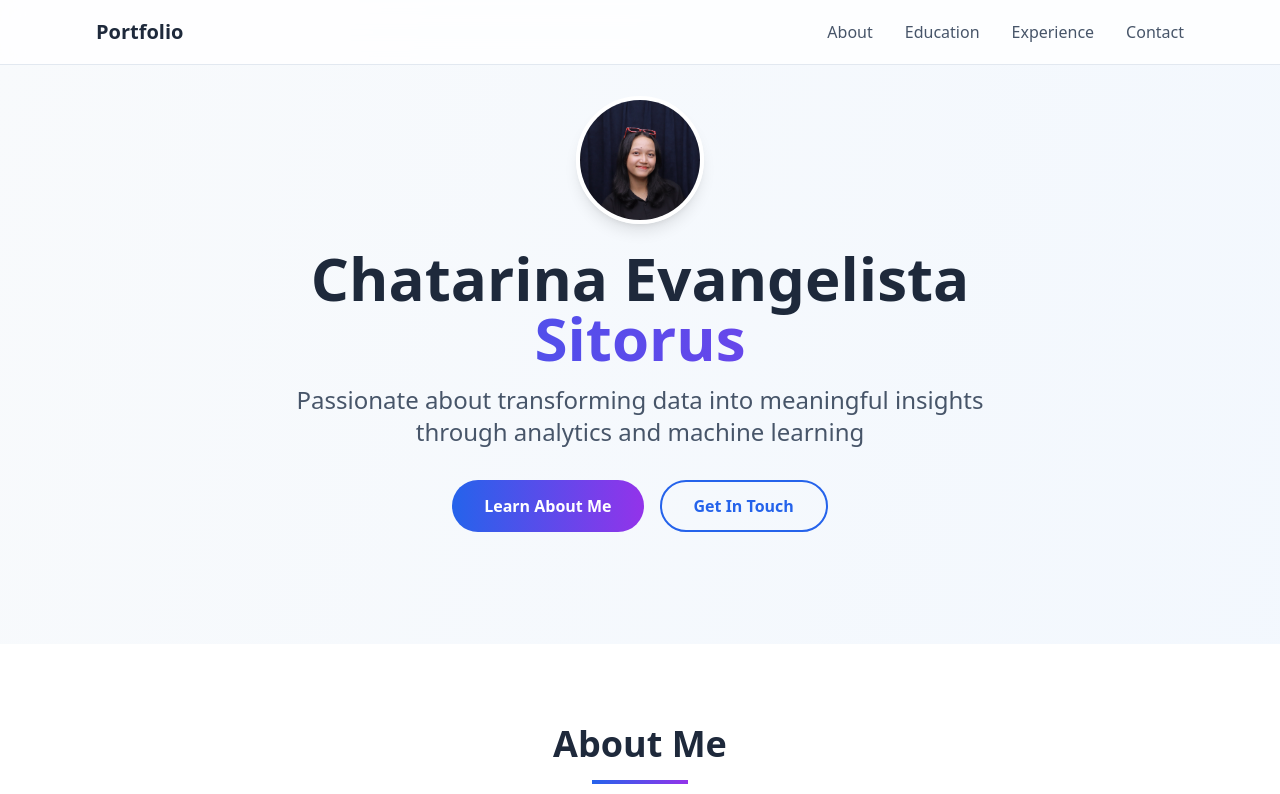
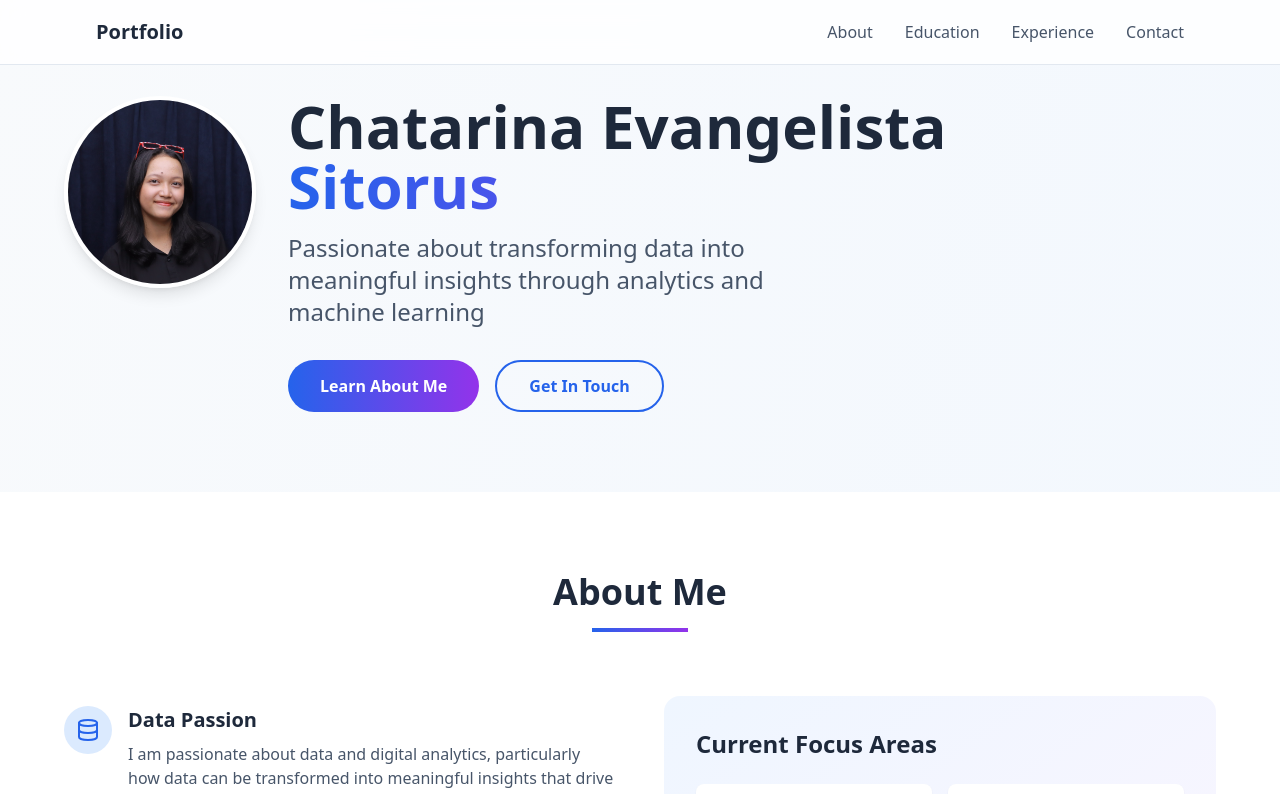
Before and after one commit to Chatarinaeva/portfolio-chatarinaeva, a React (Vite) app: page / in a window 1280 px wide. Shown: the top 794 px of the page. Built offline with nearby package versions, Linux system fonts and the light colour scheme.

Commit message:
Refactor Hero Section layout and content

```diff
--- a/src/App.tsx
+++ b/src/App.tsx
@@ -45,12 +45,12 @@ function App() {
       </nav>
 
       {/* Hero Section */}
-      <section className="pt-24 pb-20 px-4 sm:px-6 lg:px-8">
+      {/* <section className="pt-24 pb-20 px-4 sm:px-6 lg:px-8">
         <div className="max-w-6xl mx-auto text-center">
           <div className="mb-8">
-            {/* <div className="w-32 h-32 bg-gradient-to-br from-blue-500 to-purple-600 rounded-full mx-auto mb-6 flex items-center justify-center">
+            <div className="w-32 h-32 bg-gradient-to-br from-blue-500 to-purple-600 rounded-full mx-auto mb-6 flex items-center justify-center">
               <User className="w-16 h-16 text-white" />
-            </div> */}
+            </div>
             <div className="w-32 h-32 rounded-full mx-auto mb-6 overflow-hidden shadow-lg border-4 border-white">
               <img
                 src="/profilepic.jpeg"
@@ -68,6 +68,46 @@ function App() {
               Passionate about transforming data into meaningful insights through analytics and machine learning
             </p>
             <div className="flex flex-col sm:flex-row gap-4 justify-center">
+              <button
+                onClick={() => scrollToSection('about')}
+                className="bg-gradient-to-r from-blue-600 to-purple-600 text-white px-8 py-3 rounded-full font-semibold hover:shadow-lg transform hover:-translate-y-1 transition-all duration-300"
+              >
+                Learn About Me
+              </button>
+              <button
+                onClick={() => scrollToSection('contact')}
+                className="border-2 border-blue-600 text-blue-600 px-8 py-3 rounded-full font-semibold hover:bg-blue-600 hover:text-white transition-all duration-300"
+              >
+                Get In Touch
+              </button>
+            </div>
+          </div>
+        </div>
+      </section> */}
+
+      {/* Hero Section */}
+      <section className="pt-24 pb-20 px-4 sm:px-6 lg:px-8">
+        <div className="max-w-6xl mx-auto flex flex-col md:flex-row items-center md:items-start gap-8">
+          <div className="flex-shrink-0">
+            <div className="w-48 h-48 rounded-full overflow-hidden shadow-lg border-4 border-white mx-auto md:mx-0">
+              <img
+                src="/profilepic.jpeg"
+                alt="Chatarina Evangelista Sitorus"
+                className="w-full h-full object-cover"
+              />
+            </div>
+          </div>
+          <div className="text-center md:text-left">
+            <h1 className="text-4xl sm:text-5xl lg:text-6xl font-bold text-slate-800 mb-4">
+              Chatarina Evangelista
+              <span className="block text-transparent bg-clip-text bg-gradient-to-r from-blue-600 to-purple-600">
+                Sitorus
+              </span>
+            </h1>
+            <p className="text-xl sm:text-2xl text-slate-600 mb-8 max-w-lg">
+              Passionate about transforming data into meaningful insights through analytics and machine learning
+            </p>
+            <div className="flex flex-col sm:flex-row gap-4 justify-center md:justify-start">
               <button
                 onClick={() => scrollToSection('about')}
                 className="bg-gradient-to-r from-blue-600 to-purple-600 text-white px-8 py-3 rounded-full font-semibold hover:shadow-lg transform hover:-translate-y-1 transition-all duration-300"
```
